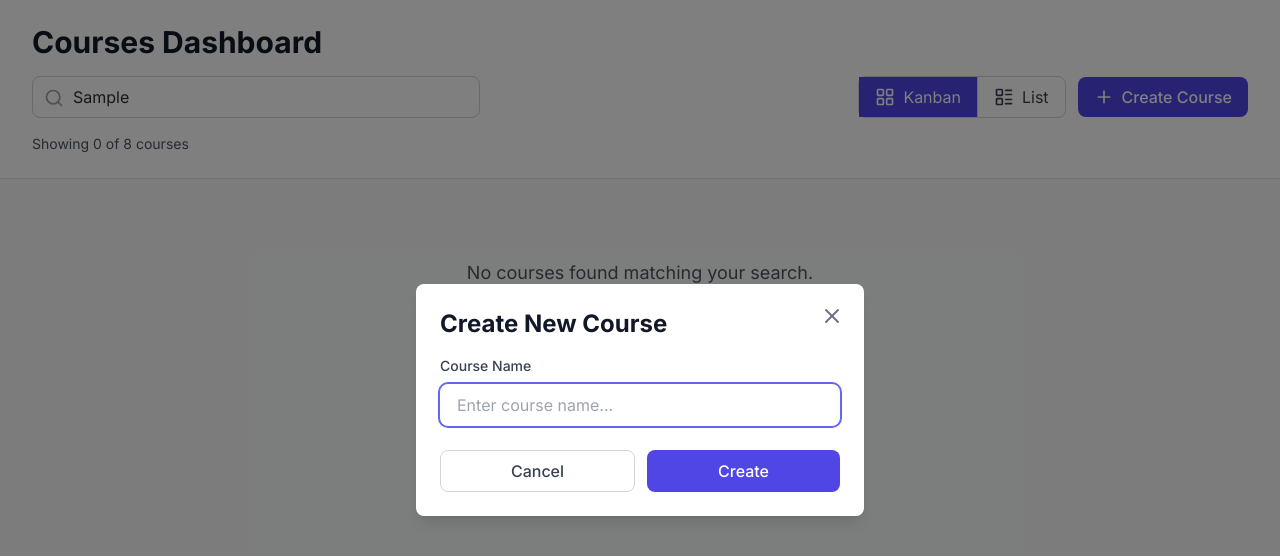
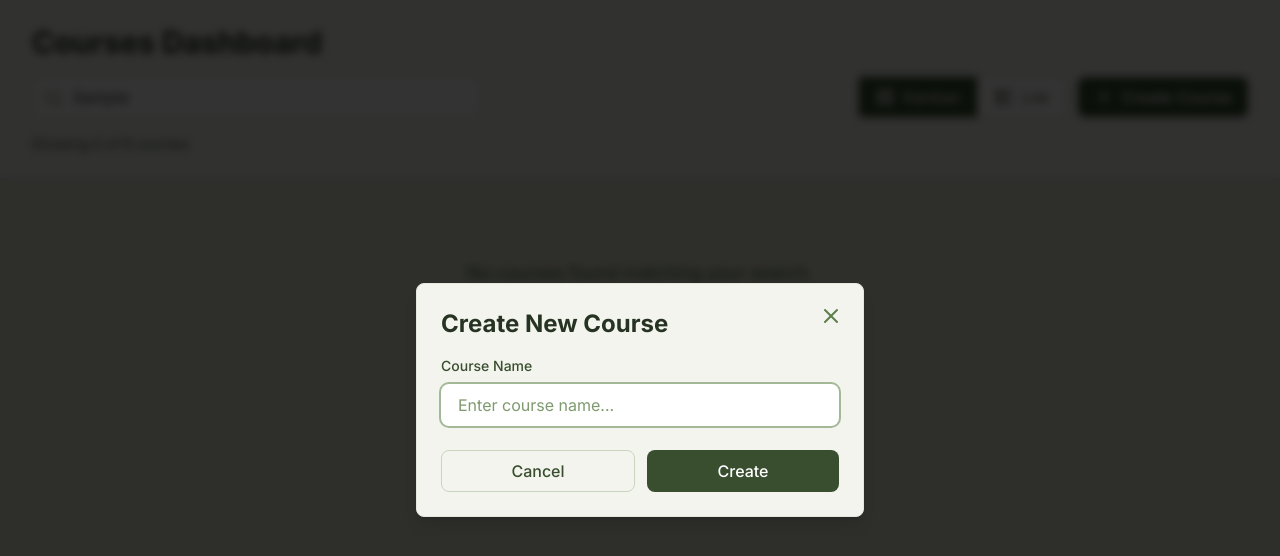
Before and after one commit to Kukyos/LearnSphere, a React (Vite) app: page /courses in a window 1280 px wide. Both pictures are taken after typing "Sample" into the empty fields and a click on the button "Create Course". Shown: the top 556 px of the page. Built offline with nearby package versions, Linux system fonts and the light colour scheme.

Commit message:
style: update courses dashboard to consistent brand color scheme

```diff
--- a/src/components/courses/CreateCourseModal.tsx
+++ b/src/components/courses/CreateCourseModal.tsx
@@ -38,27 +38,27 @@ export default function CreateCourseModal({
     <div className="fixed inset-0 z-50 flex items-center justify-center">
       {/* Backdrop */}
       <div
-        className="absolute inset-0 bg-black bg-opacity-50 transition-opacity"
+        className="absolute inset-0 bg-black/80 backdrop-blur-sm transition-opacity"
         onClick={onClose}
       />
 
       {/* Modal */}
-      <div className="relative bg-white rounded-lg shadow-lg p-6 w-full max-w-md mx-4">
+      <div className="relative bg-nature-card dark:bg-brand-800 rounded-lg shadow-lg p-6 w-full max-w-md mx-4 border border-brand-100 dark:border-brand-700">
         {/* Close Button */}
         <button
           onClick={onClose}
-          className="absolute top-4 right-4 p-1 text-gray-500 hover:text-gray-700 transition"
+          className="absolute top-4 right-4 p-1 text-brand-500 dark:text-brand-300 hover:text-brand-700 dark:hover:text-brand-100 transition"
         >
           <X className="h-6 w-6" />
         </button>
 
         {/* Content */}
         <div>
-          <h2 className="text-2xl font-bold text-gray-900 mb-4">Create New Course</h2>
+          <h2 className="text-2xl font-bold text-brand-900 dark:text-brand-50 mb-4">Create New Course</h2>
 
           {/* Course Name Input */}
           <div className="mb-6">
-            <label htmlFor="courseName" className="block text-sm font-medium text-gray-700 mb-2">
+            <label htmlFor="courseName" className="block text-sm font-medium text-brand-700 dark:text-brand-300 mb-2">
               Course Name
             </label>
             <input
@@ -71,7 +71,7 @@ export default function CreateCourseModal({
               }}
               onKeyPress={handleKeyPress}
               placeholder="Enter course name..."
-              className="w-full px-4 py-2 border border-gray-300 rounded-lg focus:ring-2 focus:ring-indigo-500 focus:border-transparent outline-none transition"
+              className="w-full px-4 py-2 border border-brand-200 dark:border-brand-700 bg-white dark:bg-brand-900 rounded-lg focus:ring-2 focus:ring-brand-300 dark:focus:ring-brand-600 focus:border-transparent outline-none transition text-brand-900 dark:text-brand-50 placeholder:text-brand-400 dark:placeholder:text-brand-600"
               autoFocus
             />
             {error && <p className="mt-2 text-sm text-red-600">{error}</p>}
@@ -81,13 +81,13 @@ export default function CreateCourseModal({
           <div className="flex gap-3">
             <button
               onClick={onClose}
-              className="flex-1 px-4 py-2 border border-gray-300 rounded-lg text-gray-700 font-medium hover:bg-gray-50 transition"
+              className="flex-1 px-4 py-2 border border-brand-200 dark:border-brand-700 rounded-lg text-brand-700 dark:text-brand-200 font-medium hover:bg-brand-50 dark:hover:bg-brand-700 transition"
             >
               Cancel
             </button>
             <button
               onClick={handleCreate}
-              className="flex-1 px-4 py-2 bg-indigo-600 text-white rounded-lg font-medium hover:bg-indigo-700 transition"
+              className="flex-1 px-4 py-2 bg-brand-700 text-white rounded-lg font-medium hover:bg-brand-600 dark:bg-brand-600 dark:hover:bg-brand-500 transition"
             >
               Create
             </button>
--- a/src/pages/CoursesDashboard.tsx
+++ b/src/pages/CoursesDashboard.tsx
@@ -149,37 +149,37 @@ export default function CoursesDashboard() {
   };
 
   return (
-    <div className="min-h-screen bg-gray-50">
+    <div className="min-h-screen bg-nature-light dark:bg-brand-900">
       {/* Header */}
-      <header className="bg-white border-b border-gray-200">
+      <header className="bg-nature-card dark:bg-brand-800 border-b border-brand-200 dark:border-brand-700">
         <div className="max-w-7xl mx-auto px-4 sm:px-6 lg:px-8 py-6">
           <div className="flex flex-col gap-4">
-            <h1 className="text-3xl font-bold text-gray-900">Courses Dashboard</h1>
+            <h1 className="text-3xl font-bold text-brand-900 dark:text-brand-50">Courses Dashboard</h1>
 
             {/* Topbar Controls */}
             <div className="flex flex-col sm:flex-row gap-4 items-stretch sm:items-center justify-between">
               {/* Search Bar */}
               <div className="relative flex-1 max-w-md">
-                <Search className="absolute left-3 top-3 h-5 w-5 text-gray-400" />
+                <Search className="absolute left-3 top-3 h-5 w-5 text-brand-400 dark:text-brand-500" />
                 <input
                   type="text"
                   placeholder="Search courses by name..."
                   value={searchQuery}
                   onChange={(e) => setSearchQuery(e.target.value)}
-                  className="w-full pl-10 pr-4 py-2 border border-gray-300 rounded-lg focus:ring-2 focus:ring-indigo-500 focus:border-transparent outline-none transition"
+                  className="w-full pl-10 pr-4 py-2 bg-white dark:bg-brand-900 border border-brand-200 dark:border-brand-700 rounded-lg focus:ring-2 focus:ring-brand-300 dark:focus:ring-brand-600 focus:border-transparent outline-none transition text-brand-900 dark:text-brand-50 placeholder:text-brand-400 dark:placeholder:text-brand-600"
                 />
               </div>
 
               {/* View Toggle and Create Button */}
               <div className="flex gap-3 items-center">
                 {/* View Toggle */}
-                <div className="inline-flex rounded-lg border border-gray-300 bg-white">
+                <div className="inline-flex rounded-lg border border-brand-200 dark:border-brand-700 bg-white dark:bg-brand-900">
                   <button
                     onClick={() => setView('kanban')}
                     className={`px-4 py-2 flex items-center gap-2 transition ${
                       view === 'kanban'
-                        ? 'bg-indigo-600 text-white'
-                        : 'text-gray-700 hover:bg-gray-50'
+                        ? 'bg-brand-700 text-white dark:bg-brand-600'
+                        : 'text-brand-700 dark:text-brand-300 hover:bg-brand-50 dark:hover:bg-brand-800'
                     }`}
                   >
                     <LayoutGrid className="h-5 w-5" />
@@ -187,10 +187,10 @@ export default function CoursesDashboard() {
                   </button>
                   <button
                     onClick={() => setView('list')}
-                    className={`px-4 py-2 flex items-center gap-2 transition border-l border-gray-300 ${
+                    className={`px-4 py-2 flex items-center gap-2 transition border-l border-brand-200 dark:border-brand-700 ${
                       view === 'list'
-                        ? 'bg-indigo-600 text-white'
-                        : 'text-gray-700 hover:bg-gray-50'
+                        ? 'bg-brand-700 text-white dark:bg-brand-600'
+                        : 'text-brand-700 dark:text-brand-300 hover:bg-brand-50 dark:hover:bg-brand-800'
                     }`}
                   >
                     <LayoutList className="h-5 w-5" />
@@ -201,7 +201,7 @@ export default function CoursesDashboard() {
                 {/* Create Course Button */}
                 <button
                   onClick={() => setIsModalOpen(true)}
-                  className="flex items-center gap-2 px-4 py-2 bg-indigo-600 text-white rounded-lg hover:bg-indigo-700 transition font-medium"
+                  className="flex items-center gap-2 px-4 py-2 bg-brand-700 text-white rounded-lg hover:bg-brand-600 dark:bg-brand-600 dark:hover:bg-brand-500 transition font-medium"
                 >
                   <Plus className="h-5 w-5" />
                   <span className="hidden sm:inline">Create Course</span>
@@ -211,7 +211,7 @@ export default function CoursesDashboard() {
             </div>
 
             {/* Results Count */}
-            <p className="text-sm text-gray-600">
+            <p className="text-sm text-brand-600 dark:text-brand-300">
               Showing {filteredCourses.length} of {courses.length} courses
             </p>
           </div>
@@ -222,10 +222,10 @@ export default function CoursesDashboard() {
       <main className="max-w-7xl mx-auto px-4 sm:px-6 lg:px-8 py-8">
         {filteredCourses.length === 0 ? (
           <div className="text-center py-12">
-            <p className="text-gray-600 text-lg">No courses found matching your search.</p>
+            <p className="text-brand-600 dark:text-brand-300 text-lg">No courses found matching your search.</p>
             <button
               onClick={() => setSearchQuery('')}
-              className="mt-4 text-indigo-600 hover:text-indigo-700 font-medium"
+              className="mt-4 text-brand-700 hover:text-brand-600 dark:text-brand-300 dark:hover:text-brand-200 font-medium"
             >
               Clear search
             </button>
```
Also changed, not shown: src/components/courses/CourseCard.tsx (+21 -21 lines), src/components/courses/CourseTable.tsx (+36 -36 lines).
